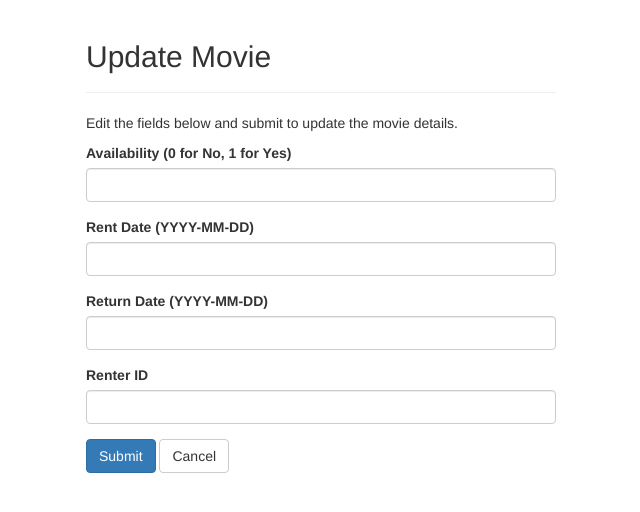
After one commit to QuinnRoth/MovieDB, a PHP site: page /updateMovie.php in a window 1280 px wide. The commit adds this page. Shown: the top 512 px of the page, without its empty margins (319-959 px from the left). Run offline with PHP 8.4, Linux system fonts and the light colour scheme; data that the repository does not hold is empty.

Commit message:
Made update movie

```diff
--- a/FinalProject/index.php
+++ b/FinalProject/index.php
@@ -89,9 +89,10 @@
                                         echo "<td>" . $row['renter_id'] . "</td>";
                                         echo "<td>";
                                         //if a button is commented then it needs to be worked on
-                                            echo "<a href='viewRenter.php?movie_id=". $row['movie_id']."' title='View Renter' data-toggle='tooltip'><span class='glyphicon glyphicon-eye-open'></span></a>";
+                                           echo "<a href='viewRenter.php?movie_id=". $row['movie_id']."' title='View Renter' data-toggle='tooltip'><span class='glyphicon glyphicon-eye-open'></span></a>";
                                            echo "<a href='viewCast.php?movie_id=". $row['movie_id']."' title='View Cast' data-toggle='tooltip'><span class='glyphicon glyphicon-user'></span></a>";
                                            echo "<a href='deleteMovie.php?movie_id=". $row['movie_id'] ."' title='Delete Record' data-toggle='tooltip'><span class='glyphicon glyphicon-trash'></span></a>";
+                                           echo "<a href='updateMovie.php?movie_id=". $row['movie_id'] ."' title='Update Record' data-toggle='tooltip'><span class='glyphicon glyphicon-pencil'></span></a>";
                                         echo "</td>";
                                     echo "</tr>";
                                 }
@@ -130,8 +131,7 @@
                                         echo "<td>" . $row['movie_id'] . "</td>";
                                         echo "<td>";
                                         //updated these to work for renter (hopefully)
-                                        echo "<a href='updateRenter.php?renter_id=". $row['renter_id'] ."' title='Update Record' data-toggle='tooltip'><span class='glyphicon glyphicon-pencil'></span></a>";
-                                        echo "</td>";
+                                       echo "</td>";
                                     echo "</tr>";
                                 }
                                 echo "</tbody>";
--- /dev/null
+++ b/FinalProject/updateMovie.php
@@ -0,0 +1,153 @@
+<?php
+session_start();
+// Include config file
+require_once "config.php";
+
+// Define variables and initialize with empty values
+$availability = $rent_date = $return_date = $renter_id = "";
+$availability_err = $rent_date_err = $return_date_err = $renter_id_err = "";
+
+// Check if movie_id is set
+if (isset($_GET["movie_id"]) && !empty(trim($_GET["movie_id"]))) {
+    $_SESSION["movie_id"] = $_GET["movie_id"];
+
+    // Prepare a select statement
+    $sql1 = "SELECT * FROM Movies WHERE movie_id = ?";
+    if ($stmt1 = mysqli_prepare($link, $sql1)) {
+        mysqli_stmt_bind_param($stmt1, "s", $param_movie_id);
+        $param_movie_id = trim($_GET["movie_id"]);
+
+        if (mysqli_stmt_execute($stmt1)) {
+            $result1 = mysqli_stmt_get_result($stmt1);
+            if (mysqli_num_rows($result1) > 0) {
+                $row = mysqli_fetch_array($result1);
+
+                $availability = $row['availability'];
+                $rent_date = $row['rent_date'];
+                $return_date = $row['return_date'];
+                $renter_id = $row['renter_id'];
+            }
+        }
+    }
+}
+
+// Processing form data when the form is submitted
+if ($_SERVER["REQUEST_METHOD"] == "POST") {
+    $movie_id = $_SESSION["movie_id"];
+
+    // Validate availability
+    $availability = trim($_POST["availability"]);
+    if ($availability !== "0" && $availability !== "1") {
+        $availability_err = "Please select a valid availability (0 or 1).";
+    }
+
+    // Validate rent date
+    $rent_date = trim($_POST["rent_date"]);
+    if (!empty($rent_date) && !strtotime($rent_date)) {
+        $rent_date_err = "Please enter a valid rent date.";
+    }
+
+    // Validate return date
+    $return_date = trim($_POST["return_date"]);
+    if (!empty($return_date) && !strtotime($return_date)) {
+        $return_date_err = "Please enter a valid return date.";
+    }
+
+    // Validate renter ID
+    $renter_id = trim($_POST["renter_id"]);
+    if (!ctype_digit($renter_id) && !empty($renter_id)) {
+        $renter_id_err = "Please enter a valid renter ID.";
+    }
+
+    // Check input errors before updating
+    if (empty($availability_err) && empty($rent_date_err) && empty($return_date_err) && empty($renter_id_err)) {
+        $sql = "UPDATE Movies SET availability=?, rent_date=?, return_date=?, renter_id=? WHERE movie_id=?";
+        if ($stmt = mysqli_prepare($link, $sql)) {
+            mysqli_stmt_bind_param($stmt, "isssi", $param_availability, $param_rent_date, $param_return_date, $param_renter_id, $param_movie_id);
+
+            $param_availability = $availability;
+            $param_rent_date = !empty($rent_date) ? $rent_date : NULL;
+            $param_return_date = !empty($return_date) ? $return_date : NULL;
+            $param_renter_id = !empty($renter_id) ? $renter_id : NULL;
+            $param_movie_id = $movie_id;
+
+            if (mysqli_stmt_execute($stmt)) {
+                // Update the Renter table with the movie_id if a renter_id is provided
+                if (!empty($renter_id)) {
+                    $sql2 = "UPDATE Renter SET movie_id=? WHERE renter_id=?";
+                    if ($stmt2 = mysqli_prepare($link, $sql2)) {
+                        mysqli_stmt_bind_param($stmt2, "is", $param_movie_id, $param_renter_id);
+
+                        $param_movie_id = $movie_id;
+                        $param_renter_id = $renter_id;
+
+                        if (!mysqli_stmt_execute($stmt2)) {
+                            echo "Error updating Renter table.";
+                        }
+                    }
+                }
+                header("location: index.php");
+                exit();
+            } else {
+                echo "Error updating record. Please try again.";
+            }
+        }
+    }
+
+    // Close connection
+    mysqli_close($link);
+}
+?>
+
+<!DOCTYPE html>
+<html lang="en">
+<head>
+    <meta charset="UTF-8">
+    <title>Update Movie</title>
+    <link rel="stylesheet" href="https://maxcdn.bootstrapcdn.com/bootstrap/3.3.7/css/bootstrap.css">
+    <style>
+        .wrapper {
+            width: 500px;
+            margin: 0 auto;
+        }
+    </style>
+</head>
+<body>
+    <div class="wrapper">
+        <div class="container-fluid">
+            <div class="row">
+                <div class="col-md-12">
+                    <div class="page-header">
+                        <h2>Update Movie</h2>
+                    </div>
+                    <p>Edit the fields below and submit to update the movie details.</p>
+                    <form action="<?php echo htmlspecialchars(basename($_SERVER['REQUEST_URI'])); ?>" method="post">
+                        <div class="form-group <?php echo (!empty($availability_err)) ? 'has-error' : ''; ?>">
+                            <label>Availability (0 for No, 1 for Yes)</label>
+                            <input type="text" name="availability" class="form-control" value="<?php echo $availability; ?>">
+                            <span class="help-block"><?php echo $availability_err; ?></span>
+                        </div>
+                        <div class="form-group <?php echo (!empty($rent_date_err)) ? 'has-error' : ''; ?>">
+                            <label>Rent Date (YYYY-MM-DD)</label>
+                            <input type="text" name="rent_date" class="form-control" value="<?php echo $rent_date; ?>">
+                            <span class="help-block"><?php echo $rent_date_err; ?></span>
+                        </div>
+                        <div class="form-group <?php echo (!empty($return_date_err)) ? 'has-error' : ''; ?>">
+                            <label>Return Date (YYYY-MM-DD)</label>
+                            <input type="text" name="return_date" class="form-control" value="<?php echo $return_date; ?>">
+                            <span class="help-block"><?php echo $return_date_err; ?></span>
+                        </div>
+                        <div class="form-group <?php echo (!empty($renter_id_err)) ? 'has-error' : ''; ?>">
+                            <label>Renter ID</label>
+                            <input type="text" name="renter_id" class="form-control" value="<?php echo $renter_id; ?>">
+                            <span class="help-block"><?php echo $renter_id_err; ?></span>
+                        </div>
+                        <input type="submit" class="btn btn-primary" value="Submit">
+                        <a href="index.php" class="btn btn-default">Cancel</a>
+                    </form>
+                </div>
+            </div>
+        </div>
+    </div>
+</body>
+</html>
```
Also changed, not shown: FinalProject/updateRenter.php (deleted, +0 -164 lines).
